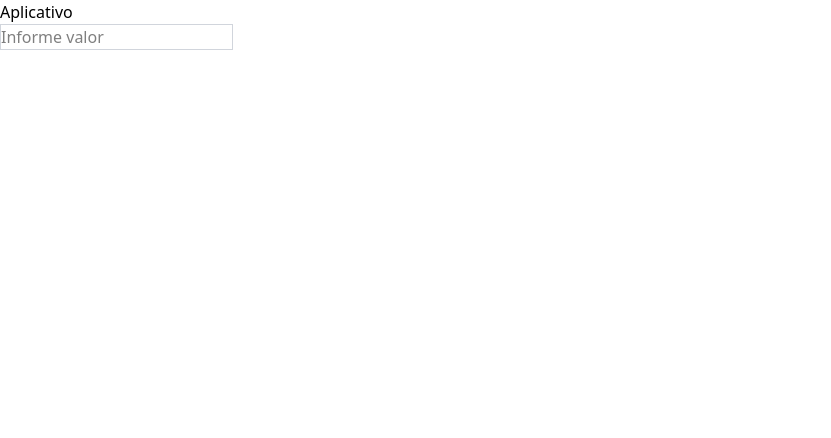
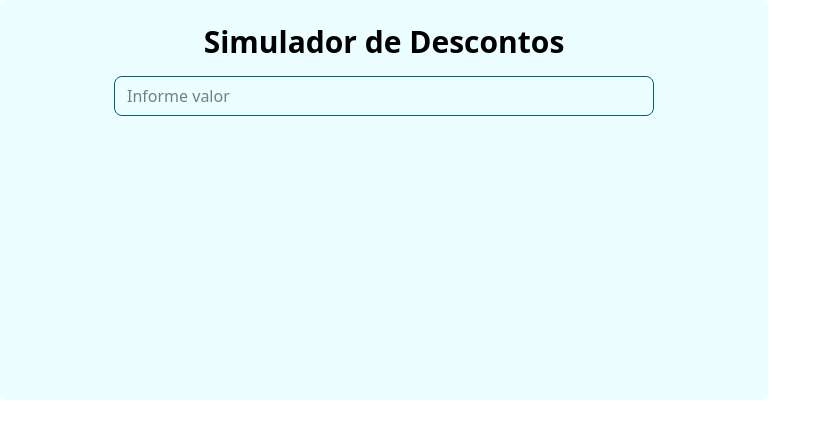
Before and after one commit to laecio22/calculadorDescontos, a Next.js app: page /SimuladorDescontos in a window 1280 px wide. Shown: the top 438 px of the page, without its empty margins (0-831 px from the left). Built offline with nearby package versions, Linux system fonts and the light colour scheme.

Commit message:
style:Inicio  estilização componentes SimuladorDescontos  e  EntradaValor

```diff
--- a/app/(pages)/SimuladorDescontos/page.tsx
+++ b/app/(pages)/SimuladorDescontos/page.tsx
@@ -1,14 +1,20 @@
-import EntradaValor from "@/app/_components/EntradaValor"
+import EntradaValor from "@/app/_components/EntradaValor";
 
 const SimuladorDescontos = () => {
   return (
-    <section>
-        <h2>Aplicativo</h2>
-        <form action="" >
-          <EntradaValor/>
-        </form>
+    <section className=" h-100
+      w-3xl
+     bg-cyan-50
+      rounded-lg
+      ">
+      <form action="" className="flex flex-col gap-4
+       items-center p-6
+      " >
+        <h2 className="font-bold text-3xl ">Simulador de Descontos</h2>
+        <EntradaValor  />
+      </form>
     </section>
-  )
-}
+  );
+};
 
-export default SimuladorDescontos
+export default SimuladorDescontos;
--- a/app/_components/EntradaValor/index.tsx
+++ b/app/_components/EntradaValor/index.tsx
@@ -3,8 +3,9 @@ const EntradaValor = () => {
     <input
       type="number"
       min={0}
-      className="border border-gray-300"
+      className="border border-cyan-800 w-9/12 h-10 px-3 rounded-lg "
       placeholder="Informe valor "
+
     />
   );
 };
--- a/app/globals.css
+++ b/app/globals.css
@@ -1,7 +1 @@
 @import "tailwindcss";
-
-* {
-  padding: 0;
-  margin: 0;
-  box-sizing: border-box;
-}
--- a/app/page.tsx
+++ b/app/page.tsx
@@ -2,7 +2,7 @@ import SimuladorDescontos from "./(pages)/SimuladorDescontos/page";
 
 const Home = () => {
   return (
-    <main>
+    <main className="bg-gray-800  min-h-screen flex flex-col items-center justify-center ">
       <SimuladorDescontos />
     </main>
   );
```
